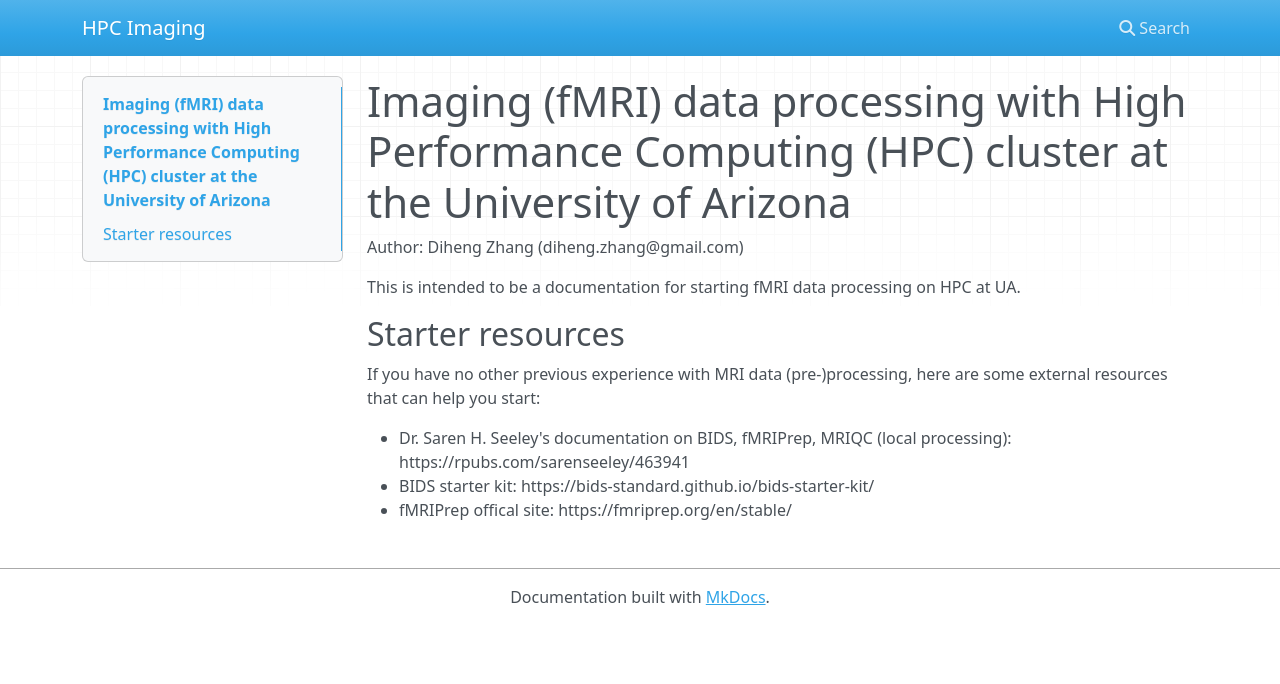
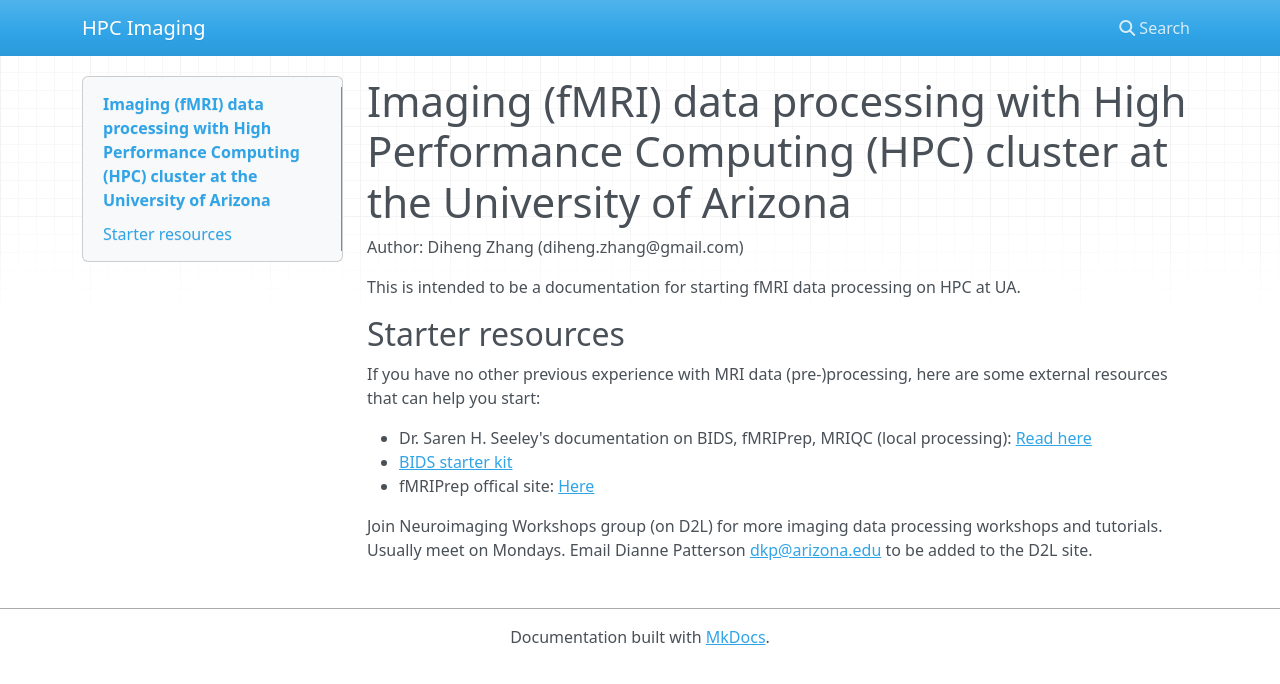
Before and after one commit to Diheng/HPC_imaging, an MkDocs documentation site: the page built from docs/index.md, in a window 1280 px wide. Shown: the top 684 px of the page. Built offline with MkDocs 1.6.1, drawn with Linux system fonts in a browser that asks for light colours; nearby versions of some CDN libraries.

Commit message:
more resources

```diff
--- a/docs/index.md
+++ b/docs/index.md
@@ -8,6 +8,8 @@ This is intended to be a documentation for starting fMRI data processing on HPC
 
 If you have no other previous experience with MRI data (pre-)processing, here are some external resources that can help you start:
 
-- Dr. Saren H. Seeley's documentation on BIDS, fMRIPrep, MRIQC (local processing): https://rpubs.com/sarenseeley/463941
-- BIDS starter kit: https://bids-standard.github.io/bids-starter-kit/
-- fMRIPrep offical site: https://fmriprep.org/en/stable/
+- Dr. Saren H. Seeley's documentation on BIDS, fMRIPrep, MRIQC (local processing): [Read here](https://rpubs.com/sarenseeley/463941)
+- [BIDS starter kit](https://bids-standard.github.io/bids-starter-kit/)
+- fMRIPrep offical site: [Here](https://fmriprep.org/en/stable/)
+
+Join Neuroimaging Workshops group (on D2L) for more imaging data processing workshops and tutorials. Usually meet on Mondays. Email Dianne Patterson [dkp@arizona.edu](email:dkp@arizona.edu) to be added to the D2L site.
```
